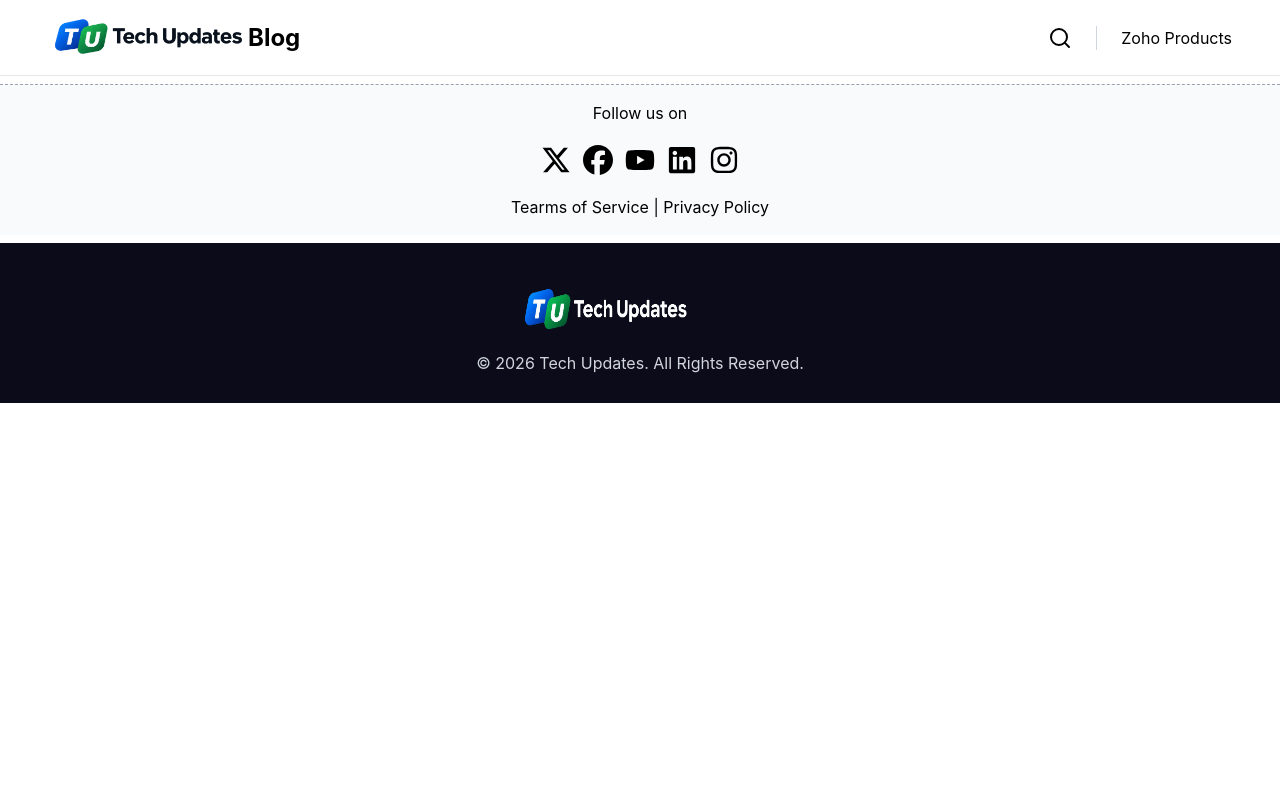
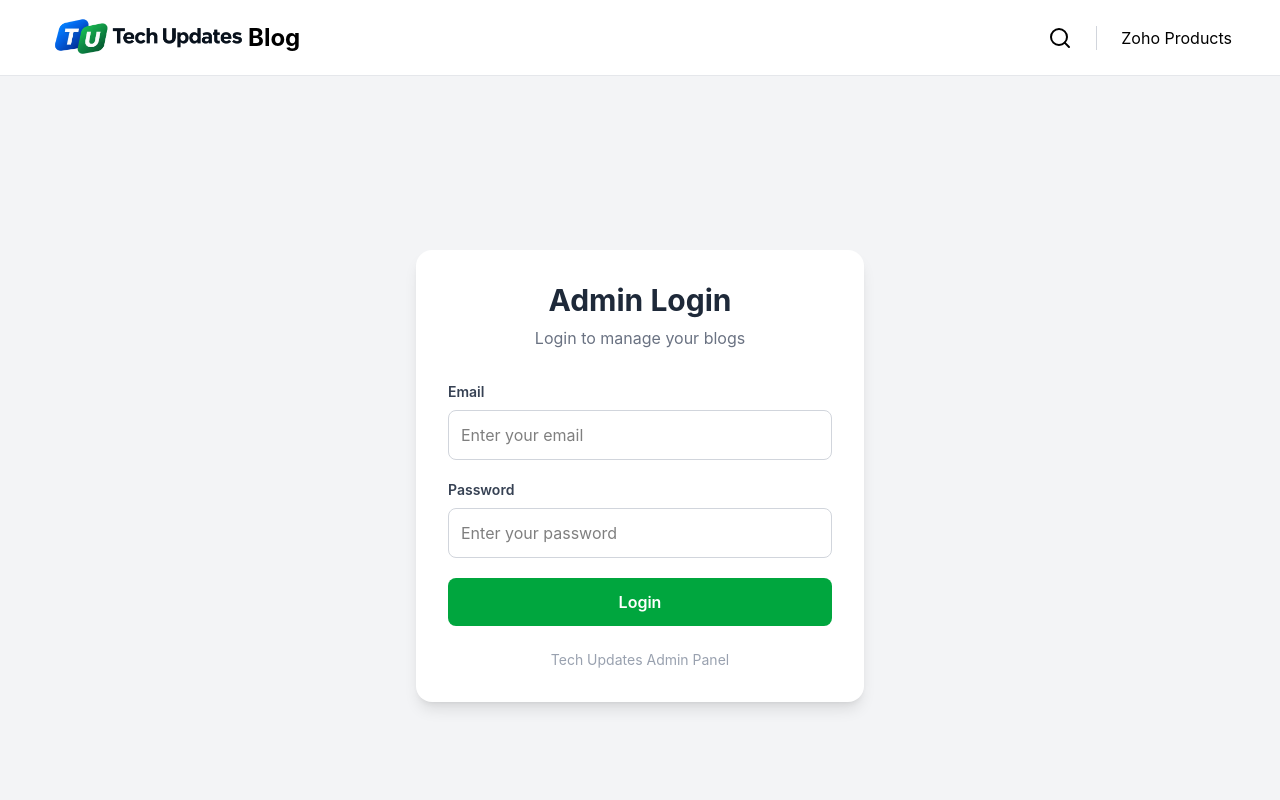
Before and after one commit to ziauddeen028-ZIA/Tech-Updates-frontend, a React app: page /login in a window 1280 px wide. Shown: the top 800 px of the page. Built offline with nearby package versions, Linux system fonts and the light colour scheme; the HTML template or start-up script is replaced by a standard one.

Commit message:
Admin Dashboard Blog CRUD implemented

```diff
--- a/src/App.jsx
+++ b/src/App.jsx
@@ -10,6 +10,7 @@ import Blogs from './pages/Blogs'
 import BlogDetails from './pages/BlogDetails'
 import ScrollToTop from './components/ScrollToTop'
 import AdminDashboard from './admin/AdminDashboard'
+import AdminLogin from './admin/AdminLogin'
 
 
 function App() {
@@ -25,6 +26,8 @@ function App() {
           <Route path="/blogs" element={<Blogs />} />
           <Route path="/blog/:slug" element={<BlogDetails />} />
           <Route path="/search" element={<SearchResults />} />
+          <Route path="/login" element={<AdminLogin />} />
+          <Route path="/admin/dashboard" element={<AdminDashboard />} />
         </Routes>
         <Footer />
 
--- a/src/admin/AdminDashboard.jsx
+++ b/src/admin/AdminDashboard.jsx
@@ -85,8 +85,13 @@ const AdminDashboard = () => {
 
     const updateData = async (e) => {
         e.preventDefault();
+        const token = localStorage.getItem('token')
         try {
-            const res = await axios.put(`${import.meta.env.VITE_API_URL}/blog/` + `${editIndex}`, formData);
+            const res = await axios.put(`${import.meta.env.VITE_API_URL}/blog/` + `${editIndex}`, formData, {
+                headers: {
+                    Authorization: `Bearer ${token}`
+                }
+            });
             await getData();
             setShowForm(false);
             setEditIndex(null);
@@ -97,8 +102,13 @@ const AdminDashboard = () => {
     }
 
     const deleteData = async (deleteIndex) => {
+        const token = localStorage.getItem('token')
         try {
-            const res = await axios.delete(`${import.meta.env.VITE_API_URL}/blog/` + `${deleteIndex}`)
+            const res = await axios.delete(`${import.meta.env.VITE_API_URL}/blog/` + `${deleteIndex}`, {
+                headers: {
+                    Authorization: `Bearer ${token}`
+                }
+            })
             await getData();
         } catch (error) {
             console.log(error.message);
--- /dev/null
+++ b/src/admin/AdminLogin.jsx
@@ -0,0 +1,107 @@
+import React, { useState } from 'react';
+import axios from 'axios'
+import { useNavigate } from 'react-router-dom';
+
+const AdminLogin = () => {
+    const [email, setEmail] = useState('');
+    const [password, setPassword] = useState('');
+    const [loading, setLoading] = useState(false);
+    const [errormsg, setErrorMsg] = useState('');
+
+
+    const navigate = useNavigate();
+
+    const handleLogin = async (e) => {
+        e.preventDefault();
+        setLoading(true)
+        setErrorMsg('')
+        try {
+            const res = await axios.post(`${import.meta.env.VITE_API_URL}/auth/login`, {
+                email,
+                password
+            })
+
+            if (res.data.token) {
+                localStorage.setItem('token', res.data.token);
+                navigate('/admin/dashboard')
+            }
+        } catch (error) {
+            setErrorMsg(error.response?.data?.message || "Login Failed...")
+        }
+        finally {
+            setLoading(false)
+        }
+    }
+
+    if (loading) {
+        return <h2>Loading...</h2>
+    }
+    return (
+        <div className="min-h-screen flex items-center justify-center bg-gray-100 px-4">
+
+            <div className="w-full max-w-md bg-white p-6 sm:p-8 rounded-2xl shadow-lg">
+
+                <h1 className="text-3xl font-bold text-center mb-2 text-gray-800">
+                    Admin Login
+                </h1>
+
+                <p className="text-gray-500 text-center mb-8">
+                    Login to manage your blogs
+                </p>
+
+                <form className="flex flex-col gap-5" onSubmit={handleLogin}>
+
+                    <div className="flex flex-col gap-2">
+                        <label className="text-sm font-semibold text-gray-700">
+                            Email
+                        </label>
+
+                        <input
+                            type="email"
+                            placeholder="Enter your email"
+                            className="w-full border border-gray-300 rounded-lg p-3 outline-none focus:border-green-500 focus:ring-2 focus:ring-green-100"
+                            onChange={(e) => setEmail(e.target.value)}
+                            value={email}
+                        />
+                    </div>
+
+                    <div className="flex flex-col gap-2">
+                        <label className="text-sm font-semibold text-gray-700">
+                            Password
+                        </label>
+
+                        <input
+                            type="password"
+                            placeholder="Enter your password"
+                            className="w-full border border-gray-300 rounded-lg p-3 outline-none focus:border-green-500 focus:ring-2 focus:ring-green-100"
+                            onChange={(e) => setPassword(e.target.value)}
+                            value={password}
+                        />
+                    </div>
+
+                    {errormsg && (
+                        <p className="text-red-500 text-sm">
+                            {errormsg}
+                        </p>
+                    )}
+
+
+                    <button
+                        type="submit"
+                        className="w-full bg-green-600 hover:bg-green-700 text-white font-semibold py-3 rounded-lg transition duration-200"
+                    >
+                        Login
+                    </button>
+
+                </form>
+
+                <p className="text-center text-sm text-gray-400 mt-6">
+                    Tech Updates Admin Panel
+                </p>
+
+            </div>
+        </div>
+    )
+}
+
+export default AdminLogin
--- a/src/components/Footer.jsx
+++ b/src/components/Footer.jsx
@@ -1,6 +1,7 @@
 import React from 'react'
 import { FaXTwitter, FaFacebook, FaYoutube, FaLinkedin, FaInstagram } from "react-icons/fa6";
 import logo from '../assets/footer-img.png';
+import { Link } from 'react-router-dom';
 
 const Footer = () => {
     return (
@@ -23,6 +24,9 @@ const Footer = () => {
                         <p>
                             © 2026 Tech Updates. All Rights Reserved.
                         </p>
+                        <Link to={"/login"}>
+                            <p>Admin Login</p>
+                        </Link>
                     </div>
                 </div>
             </footer>
--- a/src/pages/Home.jsx
+++ b/src/pages/Home.jsx
@@ -7,7 +7,7 @@ import CategoryListing from './CategoryListing'
 import SearchResults from './SearchResults'
 import PopularSection from '../components/PopularSection'
 import BlogDetails from './BlogDetails'
-import AdminDashboard from '../admin/AdminDashboard'
+
 
 const Home = () => {
     return (
@@ -35,9 +35,7 @@ const Home = () => {
             <div>
                 <PopularSection />
             </div>
-            <div>
-                <AdminDashboard />
-            </div>
+
 
         </>
     )
```
